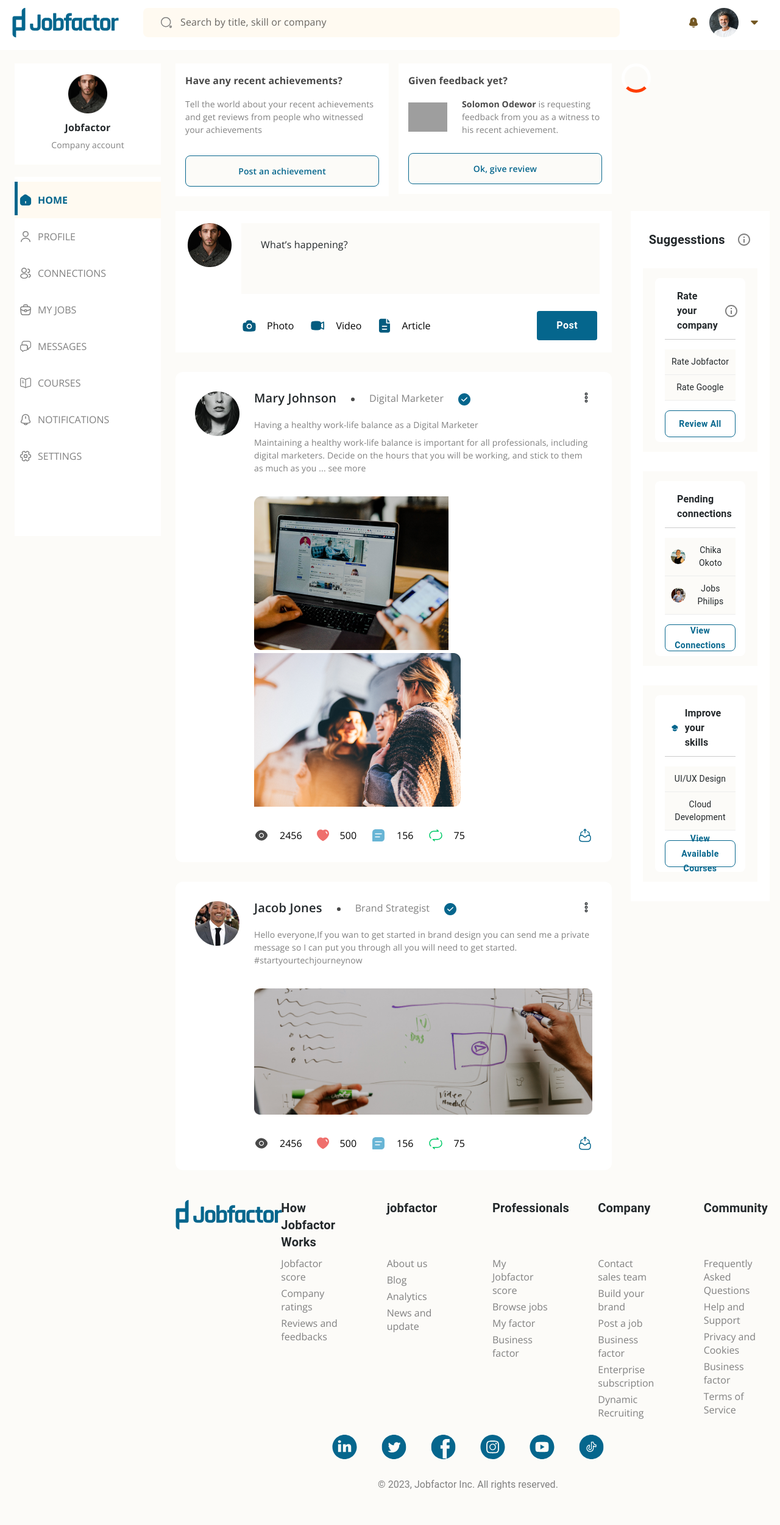
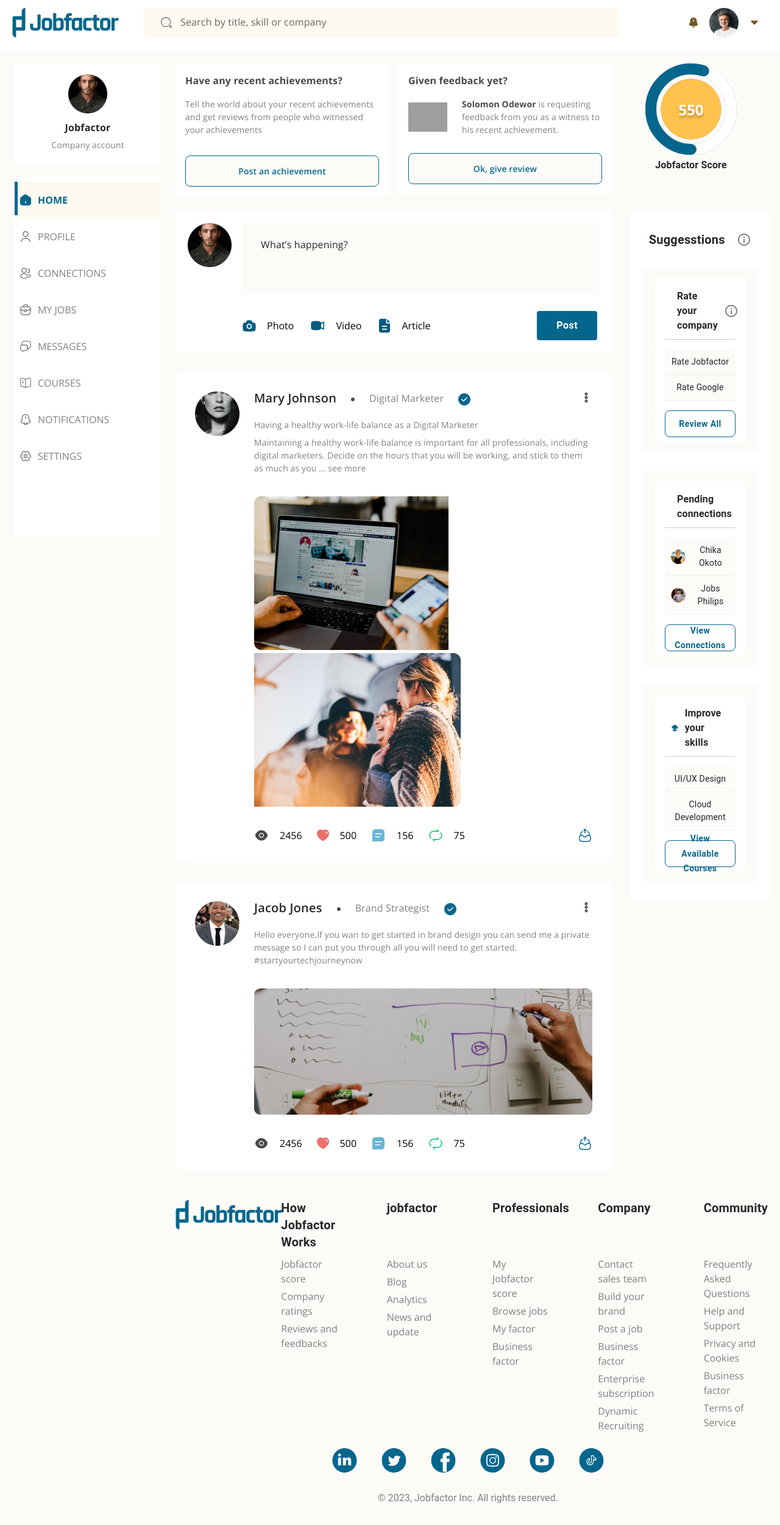
Before and after one commit to onealwills/Jobfactor, a React (Create React App) app: page / in a window 1280 px wide. Shown: the whole page at 61% size. Before the commit the page ends 2479 px from the top, so only its background shows below. Built offline with nearby package versions, Linux system fonts and the light colour scheme; grey boxes are pictures that could not be loaded.

Commit message:
added progress-bar

```diff
--- a/src/components/Footer/index.tsx
+++ b/src/components/Footer/index.tsx
@@ -10,6 +10,21 @@ import Twitter from '../../assets/icons/Twitter'
 import Youtube from '../../assets/icons/Youtube'
 
 const Footer = () => {
+    const linksHeadings = {
+        letterSpacing: "0.00938em",
+        color: "#23282B",
+        fontWeight: "600",
+        fontSize: "20px",
+        lineHeight: "28px",
+        paddingBottom: "10px",
+    }
+    const Links = {
+        color: "#808080",
+        fontSize: "16px",
+        lineHeight: "24px",
+        cursor: "pointer",
+        paddingBottom: "5px",
+    }
     return (
         <>
             <Grid container spacing={10}>
@@ -19,31 +34,31 @@ const Footer = () => {
                 <Grid item xs={2}>
                     <Typography
                         component={'p'}
-                        className='links-headings'
+                        sx={linksHeadings}
                     >How Jobfactor Works</Typography>
                 </Grid>
                 <Grid item xs={2}>
                     <Typography
                         component={'p'}
-                        className='links-headings'
+                        sx={linksHeadings}
                     >jobfactor</Typography>
                 </Grid>
                 <Grid item xs={2}>
                     <Typography
                         component={'p'}
-                        className='links-headings'
+                        sx={linksHeadings}
                     >Professionals</Typography>
                 </Grid>
                 <Grid item xs={2}>
                     <Typography
                         component={'p'}
-                        className='links-headings'
+                        sx={linksHeadings}
                     >Company</Typography>
                 </Grid>
                 <Grid item xs={2}>
                     <Typography
                         component={'p'}
-                        className='links-headings'
+                        sx={linksHeadings}
                     >Community</Typography>
                 </Grid>
             </Grid>
@@ -52,122 +67,122 @@ const Footer = () => {
                 </Grid>
                 <Grid item xs={2}>
                     <Link
-                        underline='none'
+                        underline='hover'
                         component={'p'}
-                        className='footer-link'
+                        sx={Links}
                     >Jobfactor score</Link>
                     <Link
-                        underline='none'
+                        underline='hover'
                         component={'p'}
-                        className='footer-link'
+                        sx={Links}
                     >Company ratings</Link>
                     <Link
-                        underline='none'
+                        underline='hover'
                         component={'p'}
-                        className='footer-link'
+                        sx={Links}
                     >Reviews and feedbacks</Link>
                 </Grid>
                 <Grid item xs={2}>
                     <Link
-                        underline='none'
+                        underline='hover'
                         component={'p'}
-                        className='footer-link'
+                        sx={Links}
                     >About us</Link>
                     <Link
-                        underline='none'
+                        underline='hover'
                         component={'p'}
-                        className='footer-link'
+                        sx={Links}
                     >Blog</Link>
                     <Link
-                        underline='none'
+                        underline='hover'
                         component={'p'}
-                        className='footer-link'
+                        sx={Links}
                     >Analytics</Link>
                     <Link
-                        underline='none'
+                        underline='hover'
                         component={'p'}
-                        className='footer-link'
+                        sx={Links}
                     >News and update</Link>
                 </Grid>
                 <Grid item xs={2}>
                     <Link
-                        underline='none'
+                        underline='hover'
                         component={'p'}
-                        className='footer-link'
+                        sx={Links}
                     >My Jobfactor score</Link>
                     <Link
-                        underline='none'
+                        underline='hover'
                         component={'p'}
-                        className='footer-link'
+                        sx={Links}
                     >Browse jobs</Link>
                     <Link
-                        underline='none'
+                        underline='hover'
                         component={'p'}
-                        className='footer-link'
+                        sx={Links}
                     >My factor</Link>
                     <Link
-                        underline='none'
+                        underline='hover'
                         component={'p'}
-                        className='footer-link'
+                        sx={Links}
                     >Business factor</Link>
                 </Grid>
                 <Grid item xs={2}>
                     <Link
-                        underline='none'
+                        underline='hover'
                         component={'p'}
-                        className='footer-link'
+                        sx={Links}
                     >Contact sales team</Link>
                     <Link
-                        underline='none'
+                        underline='hover'
                         component={'p'}
-                        className='footer-link'
+                        sx={Links}
                     >Build your brand</Link>
                     <Link
-                        underline='none'
+                        underline='hover'
                         component={'p'}
-                        className='footer-link'
+                        sx={Links}
                     >Post a job</Link>
                     <Link
-                        underline='none'
+                        underline='hover'
                         component={'p'}
-                        className='footer-link'
+                        sx={Links}
                     >Business factor</Link>
                     <Link
-                        underline='none'
+                        underline='hover'
                         component={'p'}
-                        className='footer-link'
+                        sx={Links}
                     >Enterprise subscription</Link>
                     <Link
-                        underline='none'
+                        underline='hover'
                         component={'p'}
-                        className='footer-link'
+                        sx={Links}
                     >Dynamic Recruiting</Link>
                 </Grid>
                 <Grid item xs={2}>
                     <Link
-                        underline='none'
+                        underline='hover'
                         component={'p'}
-                        className='footer-link'
+                        sx={Links}
                     >Frequently Asked Questions</Link>
                     <Link
-                        underline='none'
+                        underline='hover'
                         component={'p'}
-                        className='footer-link'
+                        sx={Links}
                     >Help and Support</Link>
                     <Link
-                        underline='none'
+                        underline='hover'
                         component={'p'}
-                        className='footer-link'
+                        sx={Links}
                     >Privacy and Cookies</Link>
                     <Link
-                        underline='none'
+                        underline='hover'
                         component={'p'}
-                        className='footer-link'
+                        sx={Links}
                     >Business factor</Link>
                     <Link
-                        underline='none'
+                        underline='hover'
                         component={'p'}
-                        className='footer-link'
+                        sx={Links}
                     >Terms of Service</Link>
                 </Grid>
             </Grid>
--- a/src/index.css
+++ b/src/index.css
@@ -1,61 +1,3 @@
 *{
     box-sizing: border-box;
 }
-
-.progress-container {
-    background-image: url("./assets/images/circle.png");
-    background-repeat: no-repeat;
-    background-position: center;
-    width: 100%;
-    height: 100%;
-}
-
-.loader {
-    width: 48px;
-    height: 48px;
-    border: 5px solid #FFF;
-    border-bottom-color: #FF3D00;
-    border-radius: 50%;
-    display: inline-block;
-    box-sizing: border-box;
-    animation: rotation 1s linear infinite;
-}
-
-/* @keyframes rotation {
-    0% {
-        transform: rotate(0deg);
-    }
-    100% {
-        transform: rotate(360deg);
-    }
-    }  */
-
-.info-box {
-    padding: 16px 32px !important;
-    background: #FCFBF8 !important;
-    box-shadow: -8px 4px 20px rgba(0, 0, 0, 0.07),
-        8px 8px 20px rgba(0, 0, 0, 0.07);
-    border-radius: 8px !important;
-    color: #23282B !important;
-    line-height: 24px;
-    font-size: 16px !important;
-}
-.links-headings{
-    letter-spacing: 0.00938em !important;;
-    color: #23282B;
-    font-weight: 600 !important;;
-    font-size: 20px !important;;
-    line-height: 28px !important;;
-    padding-bottom: 10px;
-}
-.footer-link{
-    color: #808080 !important;
-    font-size: 16px;
-    line-height: 24px;
-    cursor: pointer;
-    padding-bottom: 5px;
-}
-
-.footer-link:hover{
-    color: #05668D !important;
-}
--- a/src/pages/Home/HomePage.tsx
+++ b/src/pages/Home/HomePage.tsx
@@ -25,10 +25,8 @@ function HomePage() {
                 <Grid item xs={4.5}>
                     <FeedbackCard />
                 </Grid>
-                <Grid item xs={3}>
-                    <Progress />
-                    {/* <Item>xs=3</Item> */}
-                    {/* Todo in the Item above add the progress similar to the Figma */}
+                <Grid item xs={3} sx={{ textAlign: 'center' }}>
+                    <Progress value={550} divider={1000} />
                 </Grid>
             </Grid>
 
--- a/src/pages/Home/components/Progress.tsx
+++ b/src/pages/Home/components/Progress.tsx
@@ -1,32 +1,87 @@
-import React from 'react'
-import CircularProgress from '@mui/material/CircularProgress';
-import { Box, Typography } from '@mui/material';
-const Progress = () => {
+import { Typography } from "@mui/material";
+
+type Props = {
+    strokeWidth?: number,
+    value: number,
+    divider?: number
+}
+const Progress = ({ strokeWidth = 12, value = 0, divider = 100 }: Props) => {
+    const radius = (50 - strokeWidth / 2);
+    const pathDescription = `
+      M 50,50 m 0,-${radius}
+      a ${radius},${radius} 0 1 1 0,${2 * radius}
+      a ${radius},${radius} 0 1 1 0,-${2 * radius}
+    `;
+
+    const diameter = Math.PI * 2 * radius;
+    const percentage = (value / divider) * 100;
+
     return (
-        // <div className='progress-container'>
+        <>
+            <svg
+                className={'CircularProgressbar'}
+                viewBox="0 0 100 100"
+                width={150}
+                height={150}
+                style={{
+                    filter: "drop-shadow(0px 0px 0px rgb(0 0 0 / 0.5))"
+                }}
+            >
+                <path
+                    className="CircularProgressbar-trail"
+                    d={pathDescription}
+                    strokeWidth={strokeWidth}
+                    fillOpacity={0}
+                    style={{
+                        stroke: 'white',
+                    }}
+                />
 
-        // </div>
-        // <Box sx={{ position: 'relative', display: 'inline-flex' }}>
-        //     <CircularProgress variant="determinate" value={75} />
-        //     <Box
-        //         sx={{
-        //             top: 0,
-        //             left: 0,
-        //             bottom: 0,
-        //             right: 0,
-        //             position: 'absolute',
-        //             display: 'flex',
-        //             alignItems: 'center',
-        //             justifyContent: 'center',
-        //         }}
-        //     >
-        //         <Typography variant="caption" component="div" color="text.secondary">
-        //             {`75%`}
-        //         </Typography>
-        //     </Box>
-        // </Box>
-        <span className="loader"></span>
-    )
-}
+                <path
+                    className="CircularProgressbar-path"
+                    d={pathDescription}
+                    strokeWidth={strokeWidth}
+                    fillOpacity={0}
+                    style={{
+                        stroke: '#05668D',
+                        strokeLinecap: 'round',
+                        strokeDasharray: `${diameter}px ${diameter}px`,
+                        strokeDashoffset: `${((100 - percentage) / 100 * diameter)}px`,
+                        transform: 'rotate(0.5turn)',
+                        transformOrigin: "center center",
+                        transition: 'stroke-dashoffset 0.5s ease 0s',
+                    }}
+                />
+                <circle cx="50" cy="50" r={'33'} fill='#FFC24C'></circle>
+                <text
+                    x={50}
+                    y={50}
+                    style={{
+                        backgroundColor: '#FFC24C',
+                        borderRadius: 100,
+                        padding: 5,
+                        fontWeight: '700',
+                        dominantBaseline: 'central',
+                        textAnchor: 'middle',
+                        fill: 'white',
+                        fontSize: '16px',
+                        textShadow: "0px 4px 4px rgba(0, 0, 0, 0.25)"
+                    }}
+                >
+                    {value}
+                </text>
+            </svg>
+            <Typography
+                sx={{
+                    color: '#23282B',
+                    fontWeight: '600',
+                    fontSize: '16px'
+                }}
+            >
+                Jobfactor Score
+            </Typography>
+        </>
+    );
+};
 
 export default Progress
```
Also changed, not shown: 1 other file (tests, documents, lock files or other folders).
